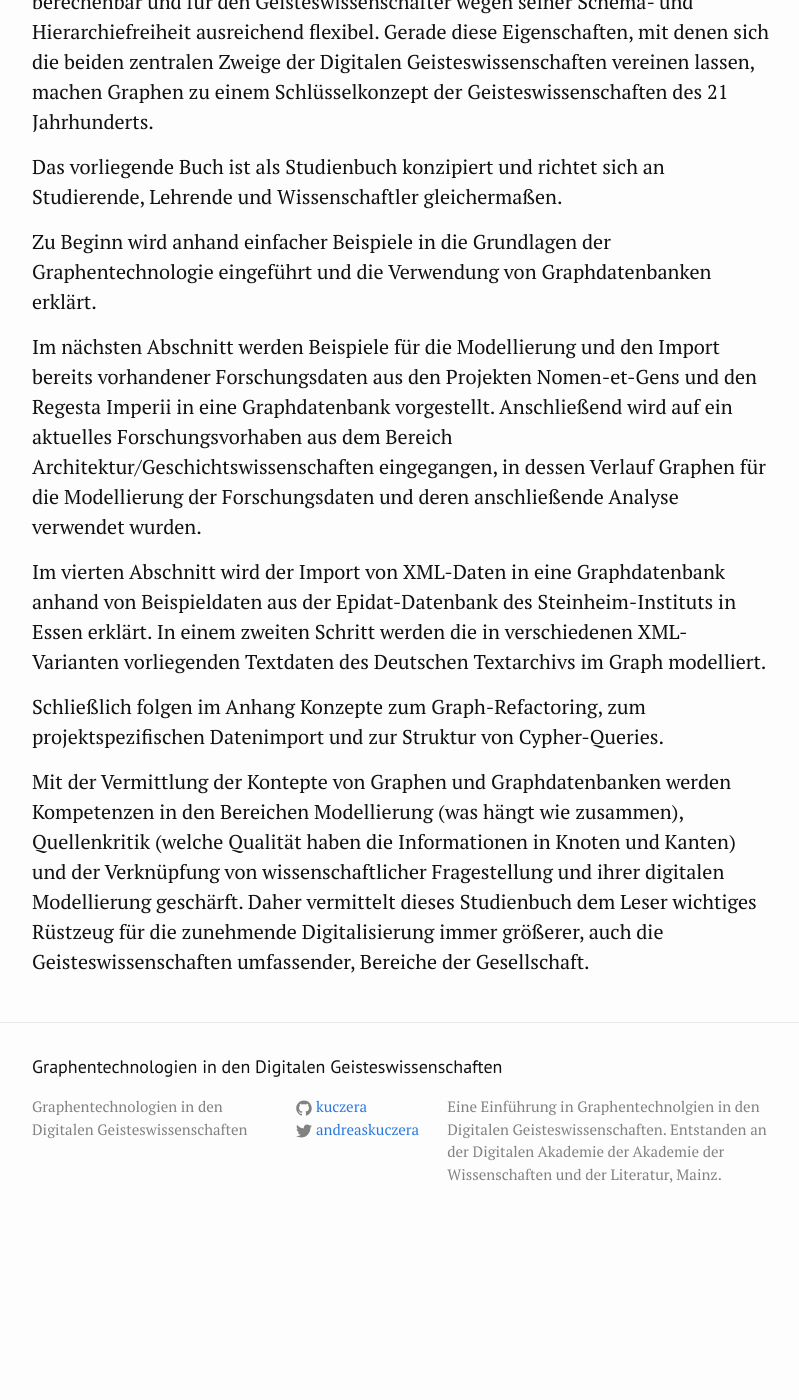
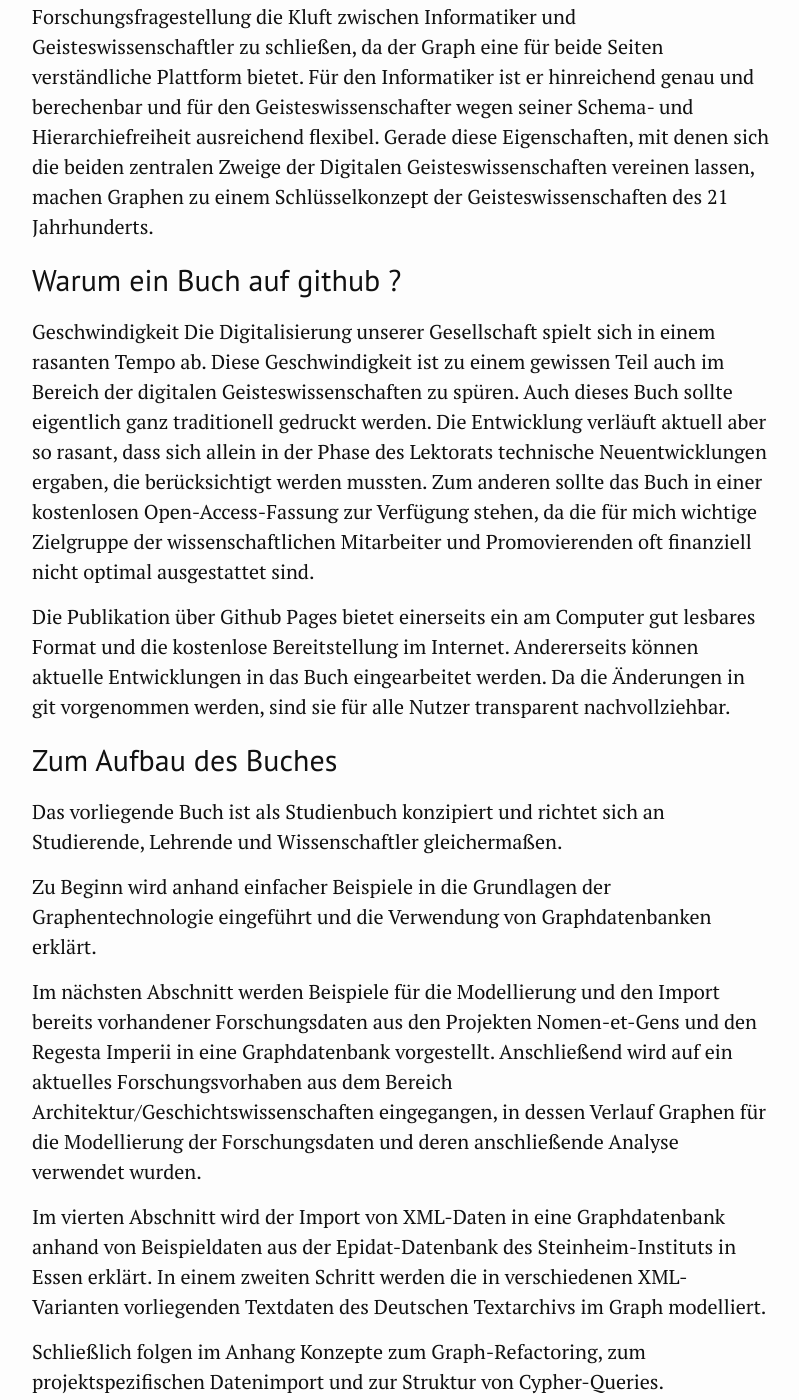
Before and after one commit to kuczera/Graphentechnologien, a Jekyll site: the page built from docs/01_Einleitung.md, in a window 1280 px wide and 1400 px high, scrolled down 671 px. Shown: the whole window, without its empty margins (238-1037 px from the left). Built offline with Jekyll 4.4.1, drawn with Linux system fonts in a browser that asks for light colours; before the commit the page ends 1916 px from its top, so only the background shows below that; some of the changed text lies outside the part shown.

Commit message:
Einleitung durchkorrigiert

```diff
--- a/docs/01_Einleitung.md
+++ b/docs/01_Einleitung.md
@@ -7,9 +7,22 @@ contents: true
 
 # Einleitung
 
+## Warum ein Buch über Graphentechnologien  in den digitalen Geisteswissenschaften?
+
 Graphentechnologien sind hervorragend für die Modellierung, Speicherung und Analyse hochvernetzter Daten geeignet. Obgleich als Konzept schon länger etabliert erlebten sie mit dem Aufkommen des Internets und der Social-Media-Welle einen Aufschwung. Gegenüber relationalen Datenbankmodellen, bei denen die Daten in miteinander verknüpften Tabellen gespeichert werden, sind die Informationen in Graphdatenbanken in Knoten und Kanten modelliert und auf Speicherebene auch genau so abgelegt. Mit diesem, einer Mind-Map sehr ähnlichen Modell lassen sich Forschungsdaten und Forschungsfragestellungen in einer Weise modellieren, die dem menschlichen Denken oft sehr nahe kommt.
 
 Gerade in den digitalen Geisteswissenschaften gelingt es mit dem Graphenmodell bei der Modellierung und Strukturierung von Forschungsdaten und Forschungsfragestellung die Kluft zwischen Informatiker und Geisteswissenschaftler zu schließen, da der Graph eine für beide Seiten verständliche Plattform bietet. Für den Informatiker ist er hinreichend genau und berechenbar und für den Geisteswissenschafter wegen seiner Schema- und Hierarchiefreiheit ausreichend flexibel. Gerade diese Eigenschaften, mit denen sich die beiden zentralen Zweige der Digitalen Geisteswissenschaften vereinen lassen, machen Graphen zu einem Schlüsselkonzept der Geisteswissenschaften des 21 Jahrhunderts.
+
+## Warum ein Buch auf github ?
+
+
+
+Geschwindigkeit
+Die Digitalisierung unserer Gesellschaft spielt sich in einem rasanten Tempo ab. Diese Geschwindigkeit ist zu einem gewissen Teil auch im Bereich der digitalen Geisteswissenschaften zu spüren. Auch dieses Buch sollte eigentlich ganz traditionell gedruckt werden. Die Entwicklung verläuft aktuell aber so rasant, dass sich allein in der Phase des Lektorats technische Neuentwicklungen ergaben, die berücksichtigt werden mussten. Zum anderen sollte das Buch in einer kostenlosen Open-Access-Fassung zur Verfügung stehen, da die für mich wichtige Zielgruppe der wissenschaftlichen Mitarbeiter und Promovierenden oft finanziell nicht optimal ausgestattet sind.
+
+Die Publikation über Github Pages bietet einerseits ein am Computer gut lesbares Format und die kostenlose Bereitstellung im Internet. Andererseits können aktuelle Entwicklungen in das Buch eingearbeitet werden. Da die Änderungen in git vorgenommen werden, sind sie für alle Nutzer transparent nachvollziehbar.
+
+## Zum Aufbau des Buches
 
 Das vorliegende Buch ist als Studienbuch konzipiert und richtet sich an Studierende, Lehrende und Wissenschaftler gleichermaßen.
 
@@ -22,3 +35,9 @@ Im vierten Abschnitt wird der Import von XML-Daten in eine Graphdatenbank anhand
 Schließlich folgen im Anhang Konzepte zum Graph-Refactoring, zum projektspezifischen Datenimport und zur Struktur von Cypher-Queries.
 
 Mit der Vermittlung der Kontepte von Graphen und Graphdatenbanken werden Kompetenzen in den Bereichen Modellierung (was hängt wie zusammen), Quellenkritik (welche Qualität haben die Informationen in Knoten und Kanten) und der Verknüpfung von wissenschaftlicher Fragestellung und ihrer digitalen Modellierung geschärft. Daher vermittelt dieses Studienbuch dem Leser wichtiges Rüstzeug für die zunehmende Digitalisierung immer größerer, auch die Geisteswissenschaften umfassender, Bereiche der Gesellschaft.
+
+Für Fragen und Rückmeldungen stehe ich gerne zur Verfügung und wünsche beim Studium des Buches viel Freude.
+
+Gießen, im August 2018
+
+Andreas Kuczera
```
